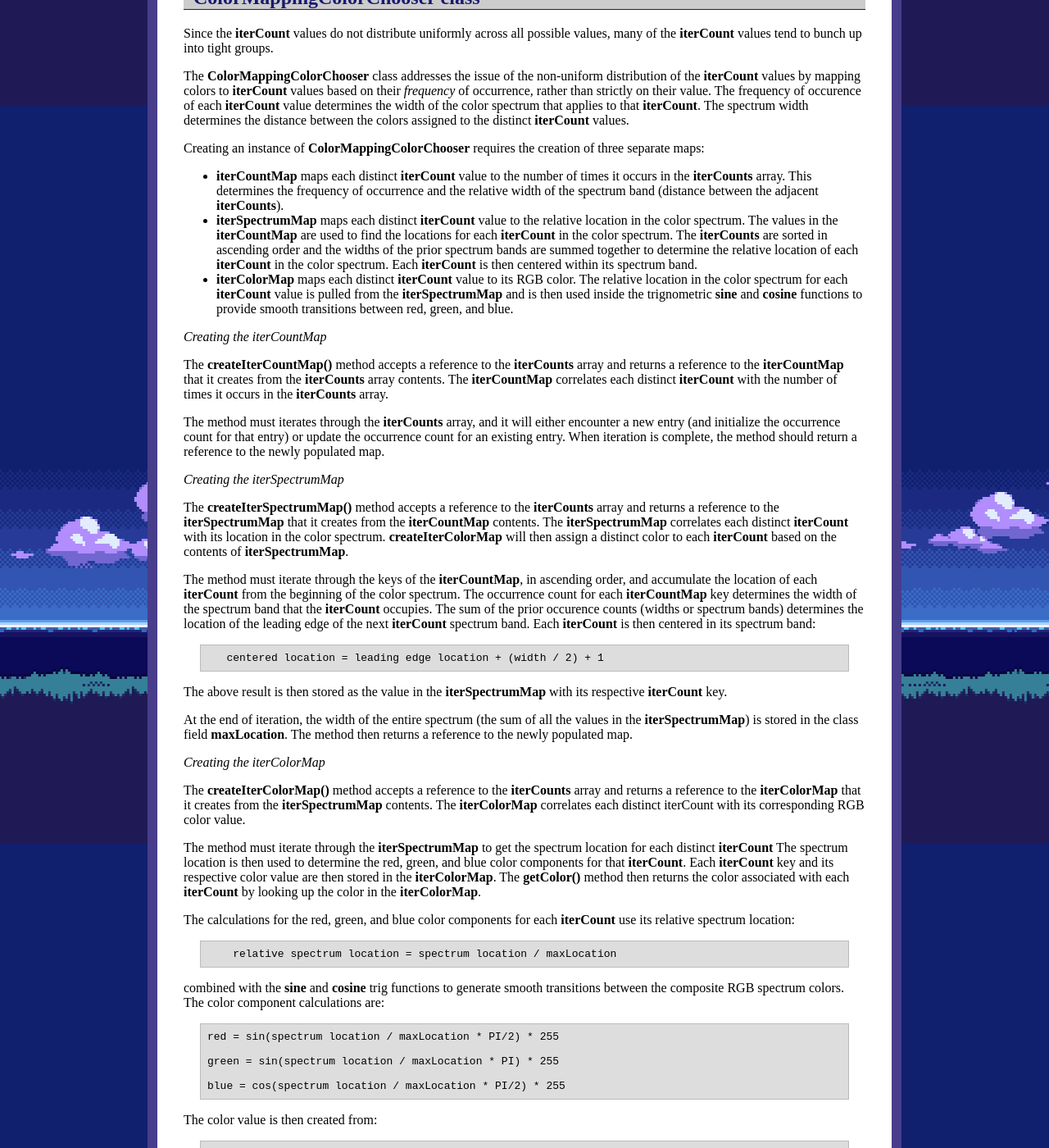
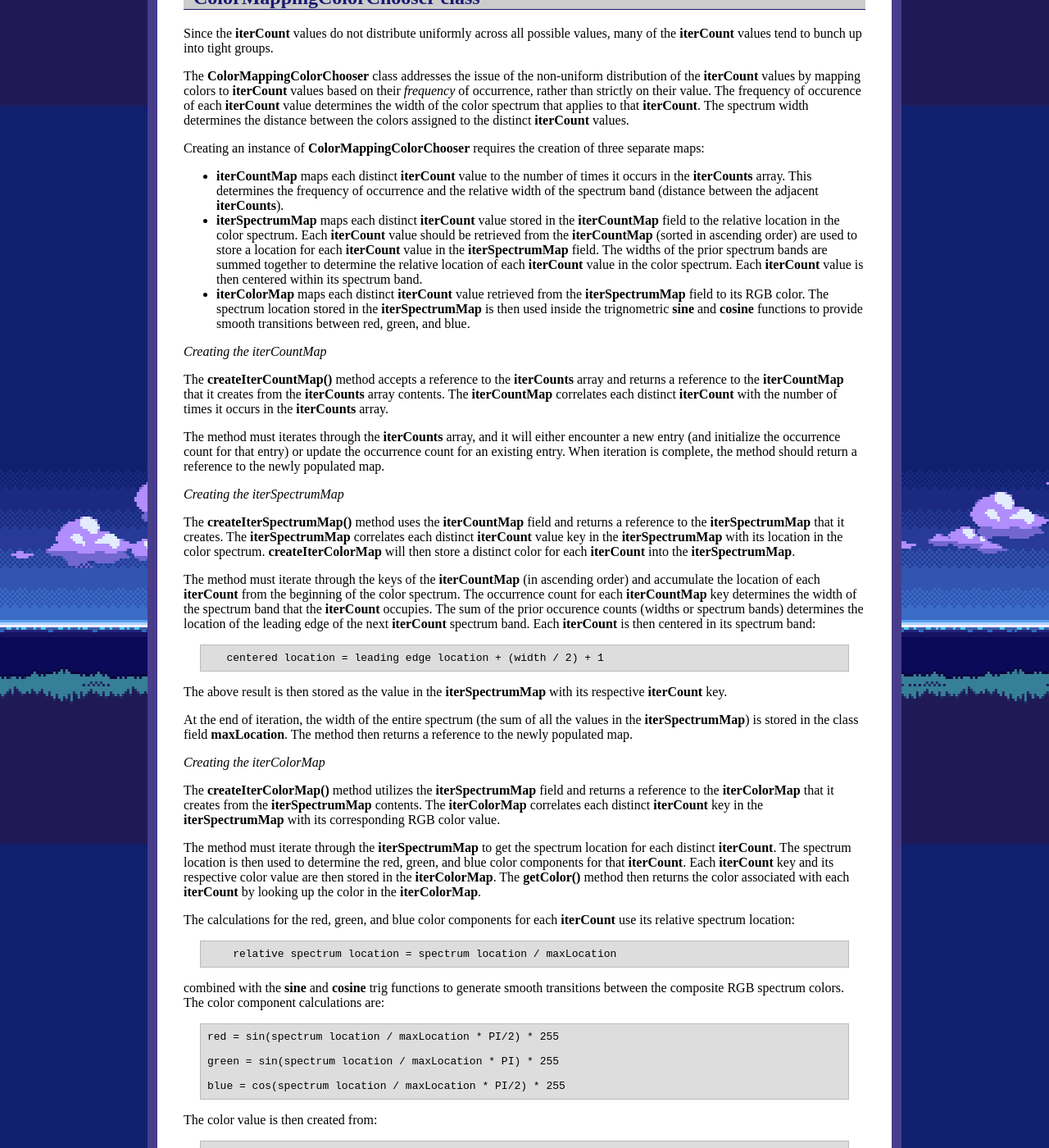
Before and after one commit to ycpcs/cs201-spring2020, a Jekyll site: the page built from assign/assign05.md, in a window 1280 px wide and 1400 px high, scrolled down 5271 px. Shown: the whole window at 82% size. Built offline with Jekyll 4.4.1, drawn with Linux system fonts in a browser that asks for light colours; some of the changed text lies outside the part shown.

Commit message:
update assign 5 description
update assign 5 description

```diff
--- a/assign/assign05.md
+++ b/assign/assign05.md
@@ -109,7 +109,7 @@ Your task is to finish implementing the following three methods. JUnit test case
         return iterCountMap;
     }
 
-    public HashMap<Integer, Integer> createIterSpectrumMap(int[][] iterCounts) {
+    public HashMap<Integer, Integer> createIterSpectrumMap() {
         // Run through the iterCountMap, and calculate the relative location
         // of each unique iterCount within the Color Spectrum, and map that
         // location to each iterCount from the iterCountMap.  This is not the
@@ -123,7 +123,7 @@ Your task is to finish implementing the following three methods. JUnit test case
         return iterSpectrumMap;
     }
 
-    public HashMap<Integer, Color> createIterColorMap(int[][] iterCounts) {
+    public HashMap<Integer, Color> createIterColorMap() {
         // Run through the iterSpectrumMap and calculate the RGB color values
         // based on each iterCount's relative spectrum location from the
         // iterSpectrum Map.  This will map the iterCounts from iterCountMap
@@ -233,8 +233,8 @@ The **ColorMappingColorChooser** class addresses the issue of the non-uniform di
 
 Creating an instance of **ColorMappingColorChooser** requires the creation of three separate maps:
 - **iterCountMap** maps each distinct **iterCount** value to the number of times it occurs in the **iterCounts** array.  This determines the frequency of occurrence and the relative width of the spectrum band (distance between the adjacent **iterCounts**).
-- **iterSpectrumMap** maps each distinct **iterCount** value to the relative location in the color spectrum.  The values in the **iterCountMap** are used to find the locations for each **iterCount** in the color spectrum.  The **iterCounts** are sorted in ascending order and the widths of the prior spectrum bands are summed together to determine the relative location of each **iterCount** in the color spectrum.  Each **iterCount** is then centered within its spectrum band.
-- **iterColorMap** maps each distinct **iterCount** value to its RGB color.  The relative location in the color spectrum for each **iterCount** value is pulled from the **iterSpectrumMap** and is then used inside the trignometric **sine** and **cosine** functions to provide smooth transitions between red, green, and blue.
+- **iterSpectrumMap** maps each distinct **iterCount** value stored in the **iterCountMap** field to the relative location in the color spectrum.  Each **iterCount** value should be retrieved from the **iterCountMap** (sorted in ascending order) are used to store a location for each **iterCount** value in the **iterSpectrumMap** field. The widths of the prior spectrum bands are summed together to determine the relative location of each **iterCount** value in the color spectrum.  Each **iterCount** value is then centered within its spectrum band.
+- **iterColorMap** maps each distinct **iterCount** value retrieved from the **iterSpectrumMap** field to its RGB color. The spectrum location stored in the **iterSpectrumMap** is then used inside the trignometric **sine** and **cosine** functions to provide smooth transitions between red, green, and blue.
 
 *Creating the iterCountMap*
 
@@ -244,9 +244,9 @@ The method must iterates through the **iterCounts** array, and it will either en
 
 *Creating the iterSpectrumMap*
 
-The **createIterSpectrumMap()** method accepts a reference to the **iterCounts** array and returns a reference to the **iterSpectrumMap** that it creates from the **iterCountMap** contents.  The **iterSpectrumMap** correlates each distinct **iterCount** with its location in the color spectrum.  **createIterColorMap** will then assign a distinct color to each **iterCount** based on the contents of **iterSpectrumMap**.
+The **createIterSpectrumMap()** method uses the **iterCountMap** field and returns a reference to the **iterSpectrumMap** that it creates.  The **iterSpectrumMap** correlates each distinct **iterCount** value key in the **iterSpectrumMap** with its location in the color spectrum.  **createIterColorMap** will then store a distinct color for each **iterCount** into the **iterSpectrumMap**.
 
-The method must iterate through the keys of the **iterCountMap**, in ascending order, and accumulate the location of each **iterCount** from the beginning of the color spectrum.  The occurrence count for each **iterCountMap** key determines the width of the spectrum band that the **iterCount** occupies.  The sum of the prior occurence counts (widths or spectrum bands) determines the location of the leading edge of the next **iterCount** spectrum band.  Each **iterCount** is then centered in its spectrum band:
+The method must iterate through the keys of the **iterCountMap** (in ascending order) and accumulate the location of each **iterCount** from the beginning of the color spectrum.  The occurrence count for each **iterCountMap** key determines the width of the spectrum band that the **iterCount** occupies.  The sum of the prior occurence counts (widths or spectrum bands) determines the location of the leading edge of the next **iterCount** spectrum band.  Each **iterCount** is then centered in its spectrum band:
 
        centered location = leading edge location + (width / 2) + 1
 
@@ -256,9 +256,9 @@ At the end of iteration, the width of the entire spectrum (the sum of all the va
 
 *Creating the iterColorMap*
 
-The **createIterColorMap()** method accepts a reference to the **iterCounts** array and returns a reference to the **iterColorMap** that it creates from the **iterSpectrumMap** contents.  The **iterColorMap** correlates each distinct iterCount with its corresponding RGB color value.
+The **createIterColorMap()** method utilizes the **iterSpectrumMap** field and returns a reference to the **iterColorMap** that it creates from the **iterSpectrumMap** contents.  The **iterColorMap** correlates each distinct **iterCount** key in the **iterSpectrumMap** with its corresponding RGB color value.
 
-The method must iterate through the **iterSpectrumMap** to get the spectrum location for each distinct **iterCount**  The spectrum location is then used to determine the red, green, and blue color components for that **iterCount**.  Each **iterCount** key and its respective color value are then stored in the **iterColorMap**.  The **getColor()** method then returns the color associated with each **iterCount** by looking up the color in the **iterColorMap**.
+The method must iterate through the **iterSpectrumMap** to get the spectrum location for each distinct **iterCount**.  The spectrum location is then used to determine the red, green, and blue color components for that **iterCount**.  Each **iterCount** key and its respective color value are then stored in the **iterColorMap**.  The **getColor()** method then returns the color associated with each **iterCount** by looking up the color in the **iterColorMap**.
 
 The calculations for the red, green, and blue color components for each **iterCount** use its relative spectrum location:
 
```
